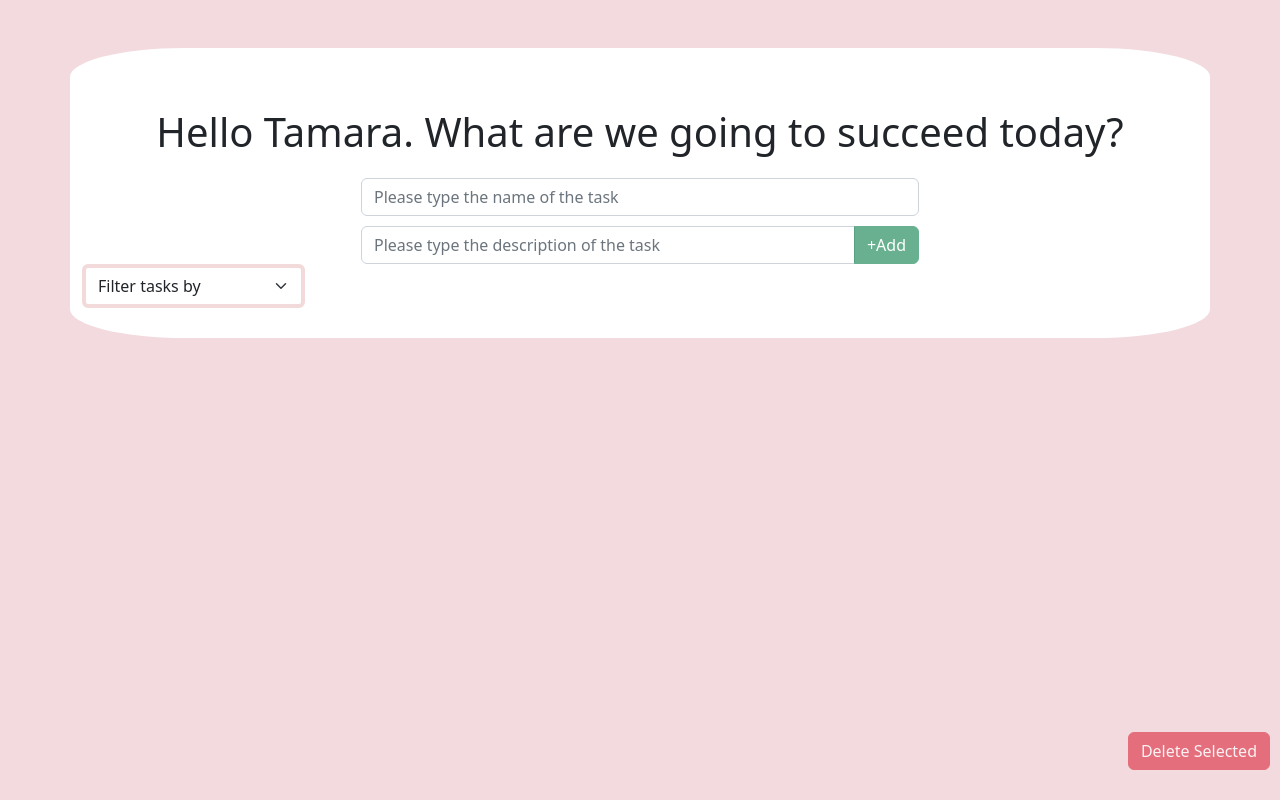
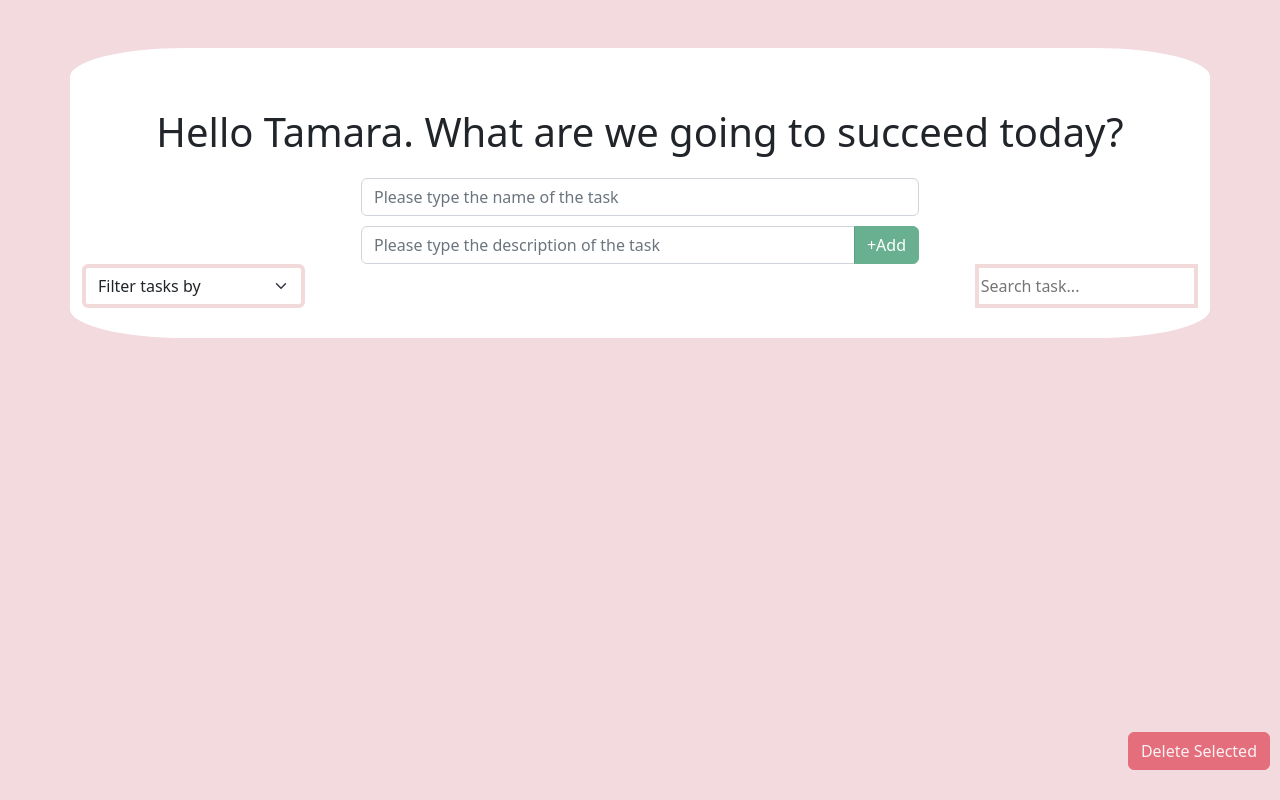
Before and after one commit to Gyozalyan/todolist, a React (Create React App) app: page / in a window 1280 px wide. Built offline with nearby package versions, Linux system fonts and the light colour scheme.

Commit message:
Search tasks

```diff
--- a/src/Components/toDo/ToDo.jsx
+++ b/src/Components/toDo/ToDo.jsx
@@ -15,19 +15,32 @@ export default class ToDo extends Component {
     selectedTasks: new Set(),
     openModal: false,
     filterTasksBy: "",
+    searchQuery: "",
+  };
+
+  getSearchQuery = (event) => {
+    const searchQuery = event.target.value;
+
+    this.setState({
+      searchQuery,
+      tasks: [...this.state.tasks].filter((task)=>{
+        return task.title.toLowerCase().includes(this.state.searchQuery.toLowerCase())})
+    });
+
+
 
   };
 
   getValueTitle = (event) => {
     const newText = event.target.value.trim();
     this.setState({
-      newText
+      newText,
     });
   };
   getValueBody = (event) => {
     const body = event.target.value.trim();
     this.setState({
-      body
+      body,
     });
   };
 
@@ -41,14 +54,13 @@ export default class ToDo extends Component {
       id: idGenerator(),
       title: this.state.newText,
       body: this.state.body,
-      date:  creationDate()
+      date: creationDate(),
     });
 
     this.setState({
       tasks,
       newText: "",
       body: "",
-
     });
   };
 
@@ -118,12 +130,11 @@ export default class ToDo extends Component {
   };
 
   filterTasks = (sortby) => {
-   this.setState({
+    this.setState({
       tasks: this.state.tasks.sort((a, b) => {
         return a[sortby].localeCompare(b[sortby]);
       }),
-      filterTasksBy: sortby
-
+      filterTasksBy: sortby,
     });
   };
 
@@ -136,7 +147,6 @@ export default class ToDo extends Component {
           deleteTask={this.deleteTask}
           selecteTasks={this.checkedTasks}
           number={index + 1}
-
         />
       );
     });
@@ -179,16 +189,30 @@ export default class ToDo extends Component {
               </Button>
             </InputGroup>
 
-            <MySelect
+            <div className={styles.filterAndSearch}>
+              <MySelect
               defaultValue="Filter tasks by"
               filterBy={[
                 { name: "Name", value: "title" },
                 { name: "Description", value: "body" },
-                { name: "Date", value: "date" }
+                { name: "Date", value: "date" },
               ]}
               value={this.state.filterTasksBy}
               onChange={this.filterTasks}
             />
+
+
+              <input
+              className={styles.search}
+              placeholder="Search task..."
+              value={this.state.value}
+              onChange={this.getSearchQuery}></input>
+
+
+
+            </div>
+
+
           </Col>
         </Row>
         <Row>
--- a/src/Components/toDo/todo.module.css
+++ b/src/Components/toDo/todo.module.css
@@ -10,3 +10,14 @@
     width: 50%;
     margin: 10px auto;
   }
+
+  .filterAndSearch{
+    display: flex;
+    justify-content: space-between;
+
+  }
+
+  .search{
+    width: 20%;
+    border: 4px solid #f2dada;
+  }
```
